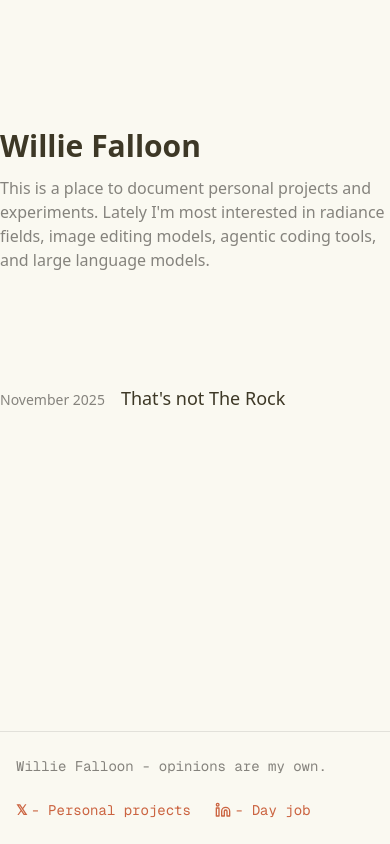
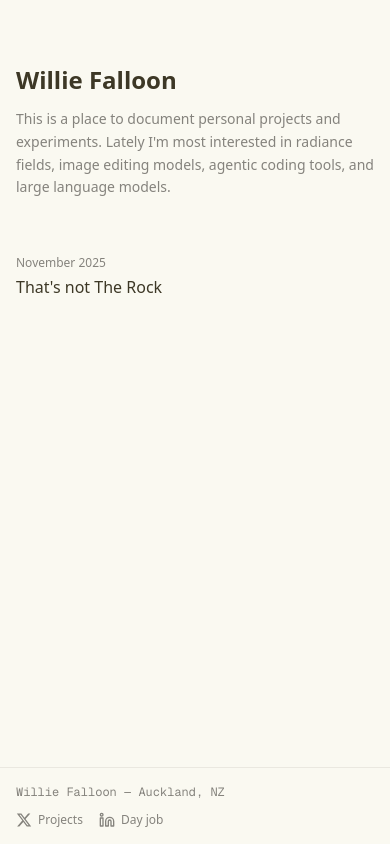
Before and after one commit to shrimbly/willienotwilly, a Next.js app: page / in a window 390 px wide. Built offline with nearby package versions, Linux system fonts and the light colour scheme; no server answers.

Commit message:
final prep

```diff
--- a/app/[slug]/page.tsx
+++ b/app/[slug]/page.tsx
@@ -9,6 +9,7 @@ import * as React from "react";
 import { ComponentProps } from "react";
 import { Linkedin } from "lucide-react";
 import { XIcon } from "@/components/ui/x-icon";
+import { SiteFooter } from "@/components/ui/site-footer";
 
 // Import custom components for MDX
 import { ModelChart } from "@/components/charts/ModelChart";
@@ -18,6 +19,7 @@ import { GptMiniGallery } from "@/components/media/GptMiniGallery";
 import { SuddenJumpsGallery } from "@/components/media/SuddenJumpsGallery";
 import { RockVotePrompt } from "@/components/rock-bench/RockVotePrompt";
 import { RockVoteTable } from "@/components/rock-bench/RockVoteTable";
+import { MobileHeader } from "@/components/ui/mobile-header";
 import { getRockBenchData } from "@/lib/rockBenchData";
 import { cn } from "@/lib/utils";
 
@@ -85,18 +87,27 @@ export async function generateMetadata({
   }
 
   const siteUrl = process.env.NEXT_PUBLIC_SITE_URL || "https://willienotwilly.com";
+  const ogImage = post.image || "/TNTR OG.jpg";
 
   return {
     title: post.title,
     description: post.summary,
+    keywords: post.keywords,
+    authors: [{ name: "Willie Falloon", url: siteUrl }],
+    creator: "Willie Falloon",
+    publisher: "Willie Falloon",
     openGraph: {
       title: post.title,
       description: post.summary,
       type: "article",
       url: `${siteUrl}/${slug}`,
+      siteName: "Willie Falloon",
+      locale: "en_US",
+      publishedTime: post.publishedTime,
+      authors: ["Willie Falloon"],
       images: [
         {
-          url: "/TNTR OG.jpg",
+          url: ogImage,
           width: 1200,
           height: 630,
           alt: post.title,
@@ -105,9 +116,14 @@ export async function generateMetadata({
     },
     twitter: {
       card: "summary_large_image",
+      site: "@ReflctWillie",
+      creator: "@ReflctWillie",
       title: post.title,
       description: post.summary,
-      images: ["/TNTR OG.jpg"],
+      images: [ogImage],
+    },
+    alternates: {
+      canonical: `${siteUrl}/${slug}`,
     },
   };
 }
@@ -129,7 +145,9 @@ export default async function PostPage({
   const anchors = extractAnchors(post.content);
 
   return (
-    <article className="container mx-auto px-4 py-16 lg:grid lg:grid-cols-[240px_minmax(0,1fr)] lg:gap-12">
+    <>
+      <MobileHeader anchors={anchors} />
+      <article className="container mx-auto px-4 pt-20 pb-16 lg:pt-16 lg:grid lg:grid-cols-[240px_minmax(0,1fr)] lg:gap-12">
         <aside className="relative hidden lg:block">
           <nav className="sticky top-24">
             <Link href="/" className="mb-8 block text-xl font-semibold hover:text-primary transition">
@@ -175,9 +193,6 @@ export default async function PostPage({
           </nav>
         </aside>
         <div className="lg:max-w-3xl">
-        <Link href="/" className="lg:hidden mb-8 block text-xl font-semibold hover:text-primary transition">
-          Willie Falloon
-        </Link>
           <header className="mb-8">
           <time className="text-sm text-muted-foreground">{post.date}</time>
           <h1 className="mt-2 text-4xl font-bold tracking-tight">
@@ -237,28 +252,9 @@ export default async function PostPage({
             }}
           />
         </div>
-        <footer className="mt-12 border-t border-border/70 pt-6 font-mono text-sm text-muted-foreground">
-          <div className="flex flex-wrap items-center gap-3">
-            <span>Willie Falloon - opinions are my own.</span>
-            <a
-              href="https://x.com/ReflctWillie"
-              className="inline-flex items-center gap-1 text-primary hover:underline"
-              aria-label="Personal projects on X"
-            >
-              <span className="font-semibold">𝕏</span>
-              <span>Personal projects</span>
-            </a>
-            <a
-              href="https://www.linkedin.com/in/willie-falloon-961a8a68/"
-              className="inline-flex items-center gap-1 text-primary hover:underline"
-              aria-label="Dayjob on LinkedIn"
-            >
-              <Linkedin className="h-4 w-4" />
-              <span>Dayjob</span>
-            </a>
-          </div>
-        </footer>
+        <SiteFooter variant="static" />
         </div>
       </article>
+    </>
   );
 }
--- a/app/blog/posts/rock-bench.mdx
+++ b/app/blog/posts/rock-bench.mdx
@@ -1,12 +1,26 @@
 ---
 title: "That's not The Rock"
 date: "November 2025"
-summary: "Testing  the top image editing models across 100 recursive Dwaynes."
+summary: "Testing the top image editing models across 100 recursive Dwaynes."
+image: "/TNTR OG.jpg"
+publishedTime: "2025-11-27T00:00:00Z"
+keywords:
+  - image editing models
+  - AI image generation
+  - recursive image editing
+  - GPT-Image1
+  - Nano Banana Pro
+  - SeeDream 4
+  - Flux Kontext
+  - Qwen Image Edit
+  - SSIM
+  - The Rock
+  - Dwayne Johnson
 ---
 
 I regularly work with image editing models in my day-to-day. They're fantastic, but they generally fall apart if you edit the edit of the edit's edit.
 
-Earlier this year, [u/Foreign_Builder_2238](https://www.reddit.com/u/Foreign_Builder_2238) demonstrated this by asking ChatGPT to endlessly recreate a photo of Dwayne 'The Rock' Johnson, instructing it to "Create an exact replica of this image, don't change a thing." I decided to put the modern image editors through that same recursive abuse (Nano Banana Pro, SeeDream 4, Qwen, and friends) to see how they unravel when looping their own outputs 100 times.
+Earlier this year, [u/Foreign_Builder_2238](https://www.reddit.com/u/Foreign_Builder_2238) demonstrated this by asking ChatGPT to endlessly recreate a photo of Dwayne 'The Rock' Johnson, instructing it to "Create an exact replica of this image, don't change a thing." I decided to put the the current top image editing models through that same recursive abuse (Nano Banana Pro, SeeDream 4, Qwen, and friends) to see how they unravel when looping their own outputs 100 times.
 
 The findings were both interesting and ridiculous, with all the models tested behaving in slightly different ways. For a measure I calculated the structural similarity index for each generated image compared with the original. These are graphed for each model below. Note that using this for a measure has some flaws, minor differences in Dwayne's position will destroy the SSIM score even when the image is otherwise coherent.
 
@@ -21,7 +35,7 @@ The original reddit post was 7 months prior to writing this; let's check in on h
 
 <LocalVideo
   src="/videos/gpt_evolution.mp4?v=2"
-  caption="Quite disappointing, really. Recursive generations almost immediately degrade to static, only slightly recovering before falling to pieces. This was the worst performing model in the test and the same behaviour was seen in multiple runs."
+  caption="Well, that was boring. Recursive generations almost immediately degrade to static, only slightly recovering before falling to pieces. This was the worst performing model in the test and the same behaviour was seen in multiple runs."
 />
 
 <ModelChart
--- a/app/page.tsx
+++ b/app/page.tsx
@@ -1,6 +1,6 @@
 import { Blog7 } from "@/components/blog7";
+import { SiteFooter } from "@/components/ui/site-footer";
 import { getAllPosts } from "@/lib/mdx";
-import { Linkedin } from "lucide-react";
 
 export default function Home() {
   const posts = getAllPosts();
@@ -20,32 +20,10 @@ export default function Home() {
     <>
       <Blog7
         heading="Willie Falloon"
-        description="This is a place to document personal projects and experiments. Lately I'm most interested in radiance fields, image editing models, agentic coding tools, and large language models. "
+        description="This is a place to document personal projects and experiments. Lately I'm most interested in radiance fields, image editing models, agentic coding tools, and large language models."
         posts={formattedPosts}
       />
-      <footer className="fixed bottom-0 left-0 right-0 bg-background border-t border-border/70 pt-6 pb-6 font-mono text-sm text-muted-foreground">
-        <div className="container mx-auto px-4">
-          <div className="flex flex-wrap items-center gap-6">
-            <span>Willie Falloon - opinions are my own.</span>
-            <a
-              href="https://x.com/ReflctWillie"
-              className="inline-flex items-center gap-1 text-primary hover:underline"
-              aria-label="Personal projects on X"
-            >
-              <span className="font-semibold">𝕏</span>
-              <span>- Personal projects</span>
-            </a>
-            <a
-              href="https://www.linkedin.com/in/willie-falloon-961a8a68/"
-              className="inline-flex items-center gap-1 text-primary hover:underline"
-              aria-label="Dayjob on LinkedIn"
-            >
-              <Linkedin className="h-4 w-4" />
-              <span>- Day job</span>
-            </a>
-          </div>
-        </div>
-      </footer>
+      <SiteFooter variant="fixed" />
     </>
   );
 }
--- a/components/blog7.tsx
+++ b/components/blog7.tsx
@@ -3,6 +3,7 @@ import Link from "next/link";
 
 import { Badge } from "@/components/ui/badge";
 import { Button } from "@/components/ui/button";
+
 interface Post {
   id: string;
   title: string;
@@ -23,65 +24,31 @@ interface Blog7Props {
   posts: Post[];
 }
 
-const Blog7 = ({
+function Blog7({
   tagline,
   heading = "Willie Falloon",
   description = "I'm Willie, I work in advertising as 'the tech guy'. Lately I'm most interested in radiance fields, image editing models, agentic coding tools, and large language models. This is just a place where I document personal projects and experiments.",
   buttonText,
   buttonUrl,
-  posts = [
-    {
-      id: "post-1",
-      title: "Getting Started with shadcn/ui Components",
-      summary:
-        "Learn how to quickly integrate and customize shadcn/ui components in your Next.js projects. We'll cover installation, theming, and best practices for building modern interfaces.",
-      label: "Tutorial",
-      author: "Sarah Chen",
-      published: "1 Jan 2024",
-      url: "https://shadcnblocks.com",
-      image: "https://deifkwefumgah.cloudfront.net/shadcnblocks/block/placeholder-dark-1.svg",
-    },
-    {
-      id: "post-2",
-      title: "Building Accessible Web Applications",
-      summary:
-        "Explore how to create inclusive web experiences using shadcn/ui's accessible components. Discover practical tips for implementing ARIA labels, keyboard navigation, and semantic HTML.",
-      label: "Accessibility",
-      author: "Marcus Rodriguez",
-      published: "1 Jan 2024",
-      url: "https://shadcnblocks.com",
-      image: "https://deifkwefumgah.cloudfront.net/shadcnblocks/block/placeholder-dark-1.svg",
-    },
-    {
-      id: "post-3",
-      title: "Modern Design Systems with Tailwind CSS",
-      summary:
-        "Dive into creating scalable design systems using Tailwind CSS and shadcn/ui. Learn how to maintain consistency while building flexible and maintainable component libraries.",
-      label: "Design Systems",
-      author: "Emma Thompson",
-      published: "1 Jan 2024",
-      url: "https://shadcnblocks.com",
-      image: "https://deifkwefumgah.cloudfront.net/shadcnblocks/block/placeholder-dark-1.svg",
-    },
-  ],
-}: Blog7Props) => {
+  posts = [],
+}: Blog7Props) {
   return (
-    <section className="py-32 pb-40">
-      <div className="container mx-auto flex flex-col gap-16 lg:px-16">
+    <section className="pt-16 pb-32 sm:pt-24 sm:pb-36 lg:pt-32 lg:pb-40">
+      <div className="container mx-auto flex flex-col gap-10 px-4 sm:gap-12 lg:gap-16 lg:px-16">
         <div>
           {tagline && (
-            <Badge variant="secondary" className="mb-6">
+            <Badge variant="secondary" className="mb-4 sm:mb-6">
               {tagline}
             </Badge>
           )}
-          <h2 className="mb-3 text-pretty text-3xl font-semibold md:mb-4 md:text-4xl lg:mb-6 lg:max-w-3xl lg:text-5xl">
+          <h1 className="mb-3 text-pretty text-2xl font-semibold sm:text-3xl md:mb-4 md:text-4xl lg:mb-6 lg:max-w-3xl lg:text-5xl">
             {heading}
-          </h2>
-          <p className="text-muted-foreground mb-8 md:text-base lg:max-w-2xl lg:text-lg">
+          </h1>
+          <p className="text-muted-foreground text-sm leading-relaxed sm:text-base lg:max-w-2xl lg:text-lg">
             {description}
           </p>
           {buttonText && buttonUrl && (
-            <Button variant="link" className="w-full sm:w-auto" asChild>
+            <Button variant="link" className="mt-6 w-full sm:w-auto" asChild>
               <a href={buttonUrl} target="_blank">
                 {buttonText}
                 <ArrowRight className="ml-2 size-4" />
@@ -91,27 +58,23 @@ const Blog7 = ({
         </div>
         <div className="w-full max-w-3xl">
           {posts.map((post) => (
-            <div
+            <Link
               key={post.id}
-              className="flex items-baseline gap-4 py-4 border-b border-border last:border-b-0"
+              href={post.url}
+              className="group flex flex-col gap-1 py-4 border-b border-border/60 last:border-b-0 sm:flex-row sm:items-baseline sm:gap-4 transition-colors hover:border-border"
             >
-              <span className="text-sm text-muted-foreground whitespace-nowrap">
+              <span className="text-xs text-muted-foreground sm:text-sm sm:whitespace-nowrap">
                 {post.published}
               </span>
-              <div className="flex-1">
-                <Link
-                  href={post.url}
-                  className="text-lg font-medium hover:underline"
-                >
-                  {post.title}
-                </Link>
-              </div>
-            </div>
+              <span className="text-base font-medium group-hover:text-primary transition-colors sm:text-lg">
+                {post.title}
+              </span>
+            </Link>
           ))}
         </div>
       </div>
     </section>
   );
-};
+}
 
 export { Blog7 };
--- /dev/null
+++ b/components/ui/mobile-header.tsx
@@ -0,0 +1,142 @@
+"use client";
+
+import { useState, useEffect, useRef } from "react";
+import Link from "next/link";
+import { ChevronDown } from "lucide-react";
+import { cn } from "@/lib/utils";
+
+type Anchor = {
+  href: string;
+  label: string;
+  level: number;
+};
+
+interface MobileHeaderProps {
+  anchors: Anchor[];
+}
+
+export function MobileHeader({ anchors }: MobileHeaderProps) {
+  const [isOpen, setIsOpen] = useState(false);
+  const [isVisible, setIsVisible] = useState(true);
+  const [isScrolled, setIsScrolled] = useState(false);
+  const dropdownRef = useRef<HTMLDivElement>(null);
+  const lastScrollY = useRef(0);
+
+  useEffect(() => {
+    function handleScroll() {
+      const currentScrollY = window.scrollY;
+      const scrollingDown = currentScrollY > lastScrollY.current;
+      const scrollDelta = Math.abs(currentScrollY - lastScrollY.current);
+
+      // Only react to meaningful scroll movements
+      if (scrollDelta > 5) {
+        // Show header when scrolling up or near top
+        if (!scrollingDown || currentScrollY < 100) {
+          setIsVisible(true);
+        } else if (scrollingDown && currentScrollY > 100) {
+          // Hide when scrolling down and past threshold
+          setIsVisible(false);
+          setIsOpen(false); // Close dropdown when hiding
+        }
+        lastScrollY.current = currentScrollY;
+      }
+
+      setIsScrolled(currentScrollY > 20);
+    }
+
+    function handleClickOutside(event: MouseEvent) {
+      if (dropdownRef.current && !dropdownRef.current.contains(event.target as Node)) {
+        setIsOpen(false);
+      }
+    }
+
+    window.addEventListener("scroll", handleScroll, { passive: true });
+    document.addEventListener("mousedown", handleClickOutside);
+
+    return () => {
+      window.removeEventListener("scroll", handleScroll);
+      document.removeEventListener("mousedown", handleClickOutside);
+    };
+  }, []);
+
+  function handleAnchorClick() {
+    setIsOpen(false);
+  }
+
+  return (
+    <header
+      className={cn(
+        "fixed top-0 left-0 right-0 z-50 lg:hidden",
+        "transition-all duration-300 ease-out",
+        isVisible ? "translate-y-0" : "-translate-y-full",
+        isScrolled
+          ? "bg-background/95 backdrop-blur-md border-b border-border/50 shadow-sm"
+          : "bg-background/80 backdrop-blur-sm"
+      )}
+    >
+      <div className="container mx-auto px-4">
+        <div className="flex h-14 items-center justify-between">
+          <Link
+            href="/"
+            className="text-lg font-semibold hover:text-primary transition"
+          >
+            Willie Falloon
+          </Link>
+
+          <div className="relative" ref={dropdownRef}>
+            <button
+              type="button"
+              onClick={() => setIsOpen(!isOpen)}
+              className={cn(
+                "flex items-center gap-1.5 px-3 py-1.5 text-sm font-medium rounded-lg transition-all",
+                "text-muted-foreground hover:text-foreground",
+                "hover:bg-muted/50",
+                isOpen && "bg-muted/50 text-foreground"
+              )}
+              aria-expanded={isOpen}
+              aria-haspopup="true"
+            >
+              <span>Jump ahead</span>
+              <ChevronDown
+                className={cn(
+                  "h-4 w-4 transition-transform duration-200",
+                  isOpen && "rotate-180"
+                )}
+              />
+            </button>
+
+            <div
+              className={cn(
+                "absolute right-0 top-full mt-2 w-64 origin-top-right",
+                "rounded-xl border border-border/60 bg-popover/95 backdrop-blur-md",
+                "shadow-lg shadow-black/5",
+                "transition-all duration-200 ease-out",
+                isOpen
+                  ? "opacity-100 scale-100 translate-y-0"
+                  : "opacity-0 scale-95 -translate-y-2 pointer-events-none"
+              )}
+            >
+              <nav className="p-2 max-h-[60vh] overflow-y-auto">
+                {anchors.map((item) => (
+                  <a
+                    key={item.href}
+                    href={item.href}
+                    onClick={handleAnchorClick}
+                    className={cn(
+                      "block rounded-lg px-3 py-2 text-sm transition-colors",
+                      "text-muted-foreground hover:text-foreground hover:bg-muted/50",
+                      item.level === 3 && "pl-6 text-[13px]",
+                      item.level === 4 && "pl-9 text-[12px]"
+                    )}
+                  >
+                    {item.label}
+                  </a>
+                ))}
+              </nav>
+            </div>
+          </div>
+        </div>
+      </div>
+    </header>
+  );
+}
--- /dev/null
+++ b/components/ui/site-footer.tsx
@@ -0,0 +1,44 @@
+import { Linkedin } from "lucide-react";
+import { XIcon } from "@/components/ui/x-icon";
+
+interface SiteFooterProps {
+  variant?: "fixed" | "static";
+}
+
+export function SiteFooter({ variant = "fixed" }: SiteFooterProps) {
+  return (
+    <footer
+      className={
+        variant === "fixed"
+          ? "fixed bottom-0 left-0 right-0 z-40 bg-background/95 backdrop-blur-sm border-t border-border/50"
+          : "mt-12 border-t border-border/50 bg-background/95"
+      }
+    >
+      <div className="container mx-auto px-4 py-4 sm:py-5">
+        <div className="flex flex-col gap-3 text-sm text-muted-foreground sm:flex-row sm:items-center sm:justify-between">
+          <span className="font-mono text-xs sm:text-sm">
+            Willie Falloon — Auckland, NZ
+          </span>
+          <div className="flex items-center gap-4">
+            <a
+              href="https://x.com/ReflctWillie"
+              className="inline-flex items-center gap-1.5 text-muted-foreground hover:text-foreground transition-colors"
+              aria-label="Personal projects on X"
+            >
+              <XIcon className="h-4 w-4" />
+              <span className="text-xs sm:text-sm">Projects</span>
+            </a>
+            <a
+              href="https://www.linkedin.com/in/willie-falloon-961a8a68/"
+              className="inline-flex items-center gap-1.5 text-muted-foreground hover:text-foreground transition-colors"
+              aria-label="Day job on LinkedIn"
+            >
+              <Linkedin className="h-4 w-4" />
+              <span className="text-xs sm:text-sm">Day job</span>
+            </a>
+          </div>
+        </div>
+      </div>
+    </footer>
+  );
+}
```
Also changed, not shown: lib/mdx.ts (+9 -0 lines). Lines whose indentation alone changed are shown as unchanged.
